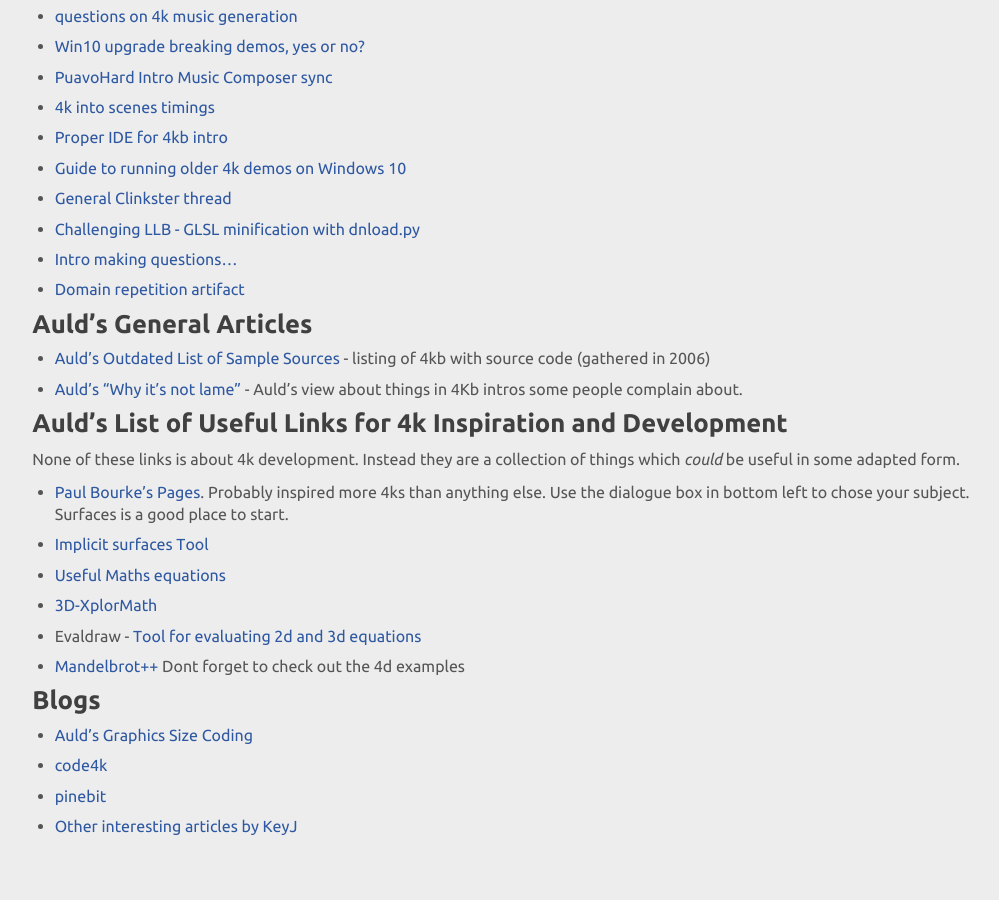
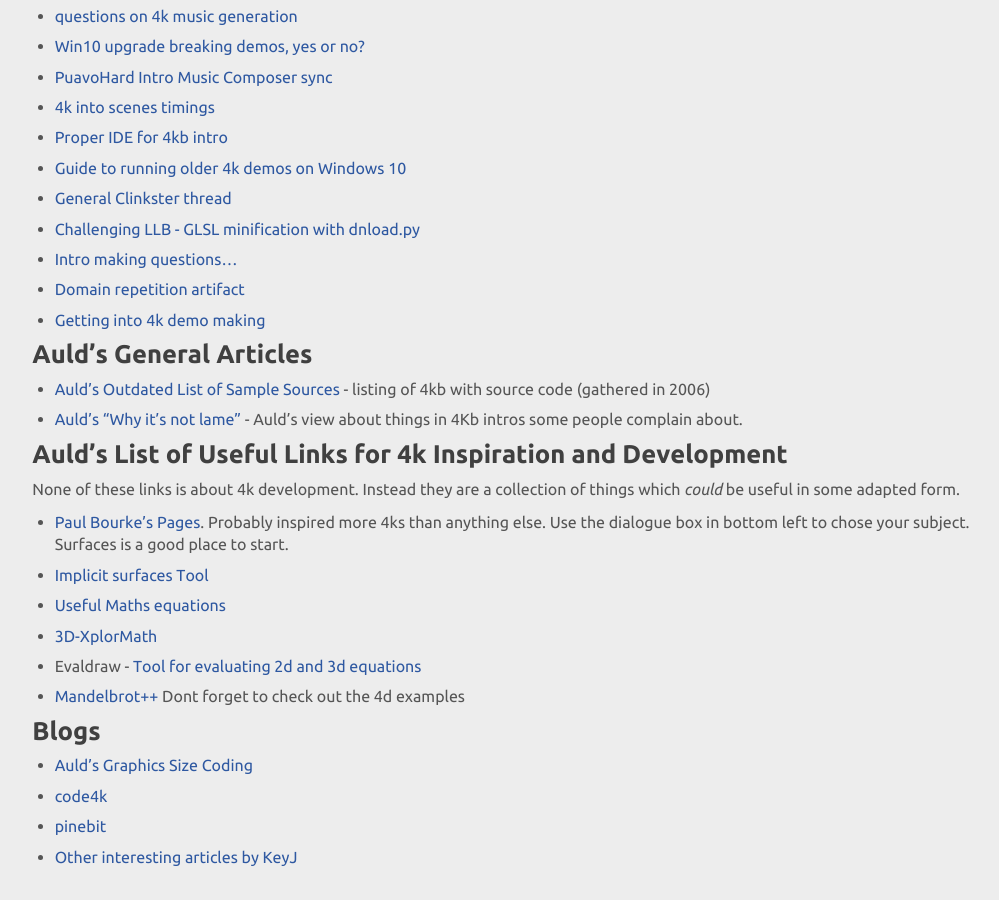
Before and after one commit to in4k/in4k.github.io, a Jekyll site: the page built from wiki/other-resources.markdown, in a window 1280 px wide and 900 px high, scrolled down 865 px. Shown: the whole window, without its empty margins (137-1136 px from the left). Built offline with Jekyll 4.4.1, drawn with Linux system fonts in a browser that asks for light colours; before the commit the page ends 1735 px from its top, so only the background shows below that.

Commit message:
Update other-resources.markdown

```diff
--- a/wiki/other-resources.markdown
+++ b/wiki/other-resources.markdown
@@ -43,6 +43,7 @@
 * [Challenging LLB - GLSL minification with dnload.py](http://www.pouet.net/topic.php?which=11220)
 * [Intro making questions...](http://www.pouet.net/topic.php?which=11222)
 * [Domain repetition artifact](http://www.pouet.net/topic.php?which=11363)
+* [Getting into 4k demo making](https://www.pouet.net/topic.php?which=12187)
 
 # Auld's General Articles
 
```
